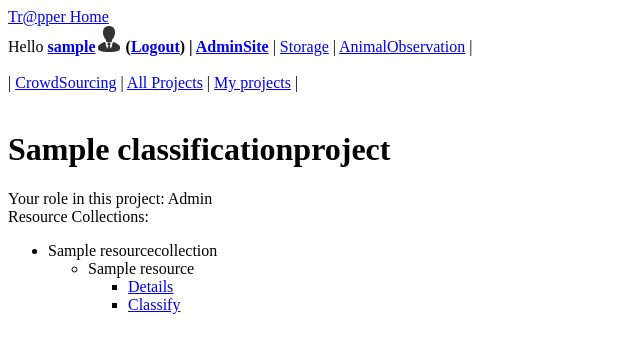
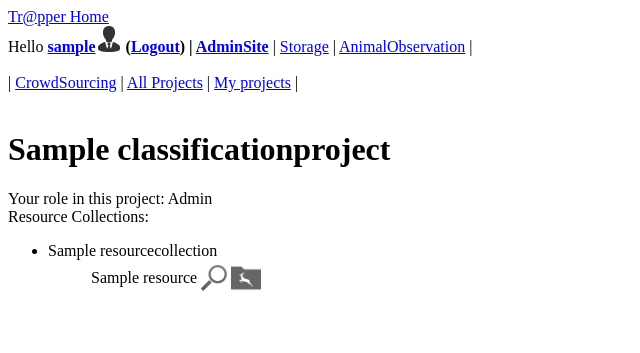
Before and after one commit to LucGIS/Trapper, a Django app: page /animal_observation/project/details/1/ in a window 1280 px wide. Shown: the top 353 px of the page, without its empty margins (0-640 px from the left). Run offline with Django 3.2, Linux system fonts and the light colour scheme; a user stored in the database is signed in; tables that the repository leaves empty hold one stand-in row (values such as "Sample post"); some libraries are stand-ins or nearby versions.

```diff
--- a/trapper/apps/animal_observation/forms.py
+++ b/trapper/apps/animal_observation/forms.py
@@ -18,7 +18,6 @@ class ClassificationProjectResourceCollectionForm(forms.ModelForm):
 	def __init__(self, *args, **kwargs):
 		super(ClassificationProjectResourceCollectionForm, self).__init__(*args,**kwargs)
 		if self.instance.id:
-
 			# Adds collection as a simple label, so the user can't alter it.
 			self.col_name = self.instance.collection.name
 			del self.fields['collection']
--- a/trapper/apps/animal_observation/templates/animal_observation/project_details.html
+++ b/trapper/apps/animal_observation/templates/animal_observation/project_details.html
@@ -1,4 +1,5 @@
 {% extends "animal_observation/base.html" %}
+{% load staticfiles %}
 {% block content %}
 <h1>{{ project.name }}</h1>
 Your role in this project:
@@ -15,13 +16,15 @@ Resource Collections:
 <li>
 {{collection.name}}
 <ul>
+	<table>
 	{% for resource in collection.resources.all %}
-	<li>{{ resource.name }}</li>
-	<ul>
-		<li> <a href="{% url "storage:resource_detail" resource.id %}">Details</a> </li>
-		<li> <a href="{% url "animal_observation:classify" project.id resource.id %}">Classify</a> </li>
-	</ul>
+	<tr>
+	<td>{{ resource.name }}</td>
+	<td><a href="{% url "storage:resource_detail" resource.id %}" title="Details"><img alt="Details" src="{% static "icon/detail.png" %}" /></a></td>
+	<td><a href="{% url "animal_observation:classify" project.id resource.id %}" title="Classify Resource"><img alt="Classify" src="{% static "icon/classify.png" %}" width=30px /></a></td>
+	</tr>
 	{% endfor %}
+	</table>
 </ul>
 
 </li>
--- a/trapper/templates/base.html
+++ b/trapper/templates/base.html
@@ -5,14 +5,13 @@
 Hello
 <b>
 {% if user.is_authenticated %}
-<a href="{% url "accounts:profile_details" %}">{{user.username}}<img src="{% static "icon/businessman.png" %}" /></a>
-(<a href="{% url "accounts:logout" %}">Logout</a>)
-{% if user.is_staff %}
-| <a href="{% url "admin:index" %}">AdminSite</a>
-{% endif %}
+	<a href="{% url "accounts:profile_details" %}">{{user.username}}<img src="{% static "icon/businessman.png" %}" /></a>
+	(<a href="{% url "accounts:logout" %}">Logout</a>)
+	{% if user.is_staff %}
+		| <a href="{% url "admin:index" %}">AdminSite</a>
+	{% endif %}
 {% else %}
-anonymous!
-(<a href="{% url "accounts:login" %}">Login</a>)
+	anonymous (<a href="{% url "accounts:login" %}">Login</a>)
 {% endif %}
 </b>
 | <a href="{% url "storage:index" %}">Storage</a>
```
Also changed, not shown: trapper/apps/storage/forms.py (added), trapper/apps/storage/templates/storage/object_confirm_delete.html (added), trapper/apps/storage/templates/storage/resource_iter.html, trapper/apps/storage/templates/storage/resourcecollection_list.html, trapper/apps/storage/templates/storage/resourcecollection_request.html (added), trapper/apps/storage/urls.py, trapper/apps/storage/views.py, trapper/static/icon/classify.png (added).
